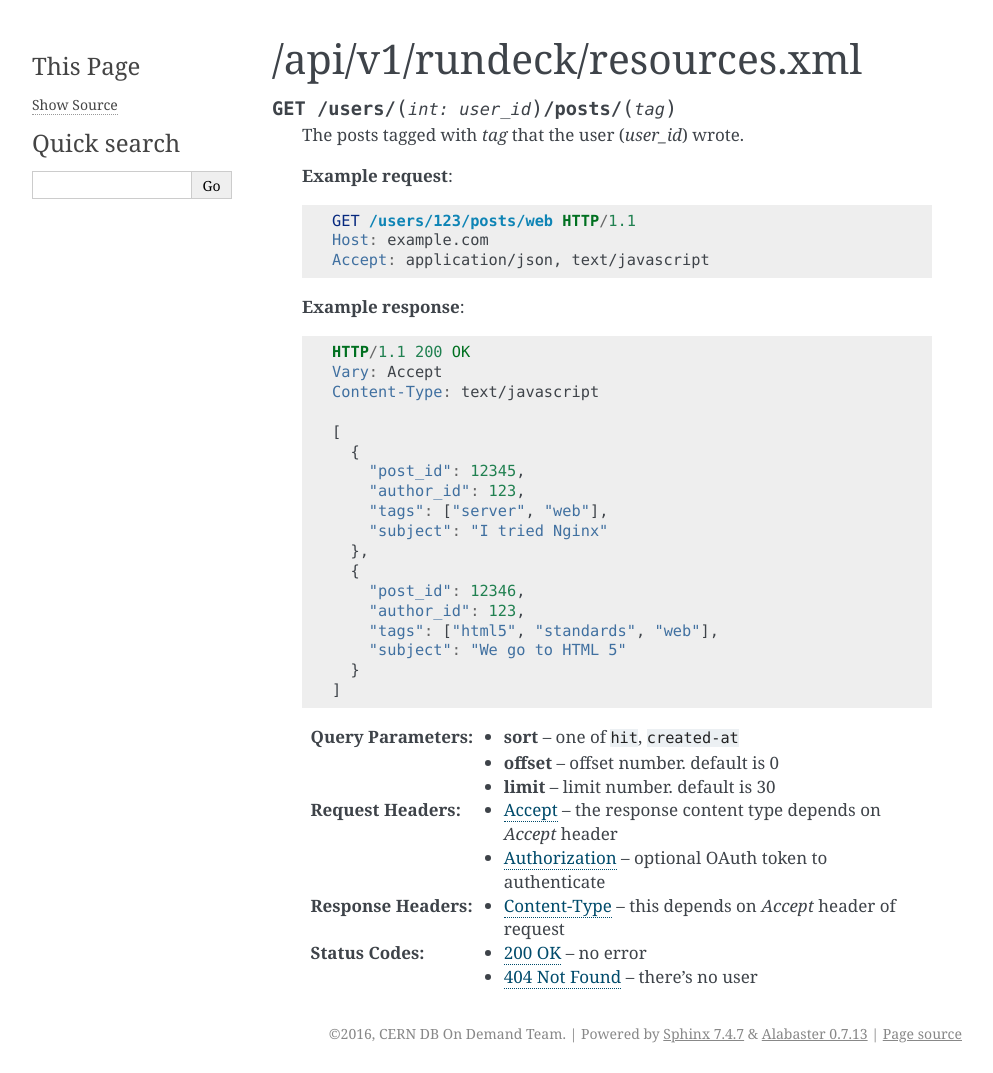
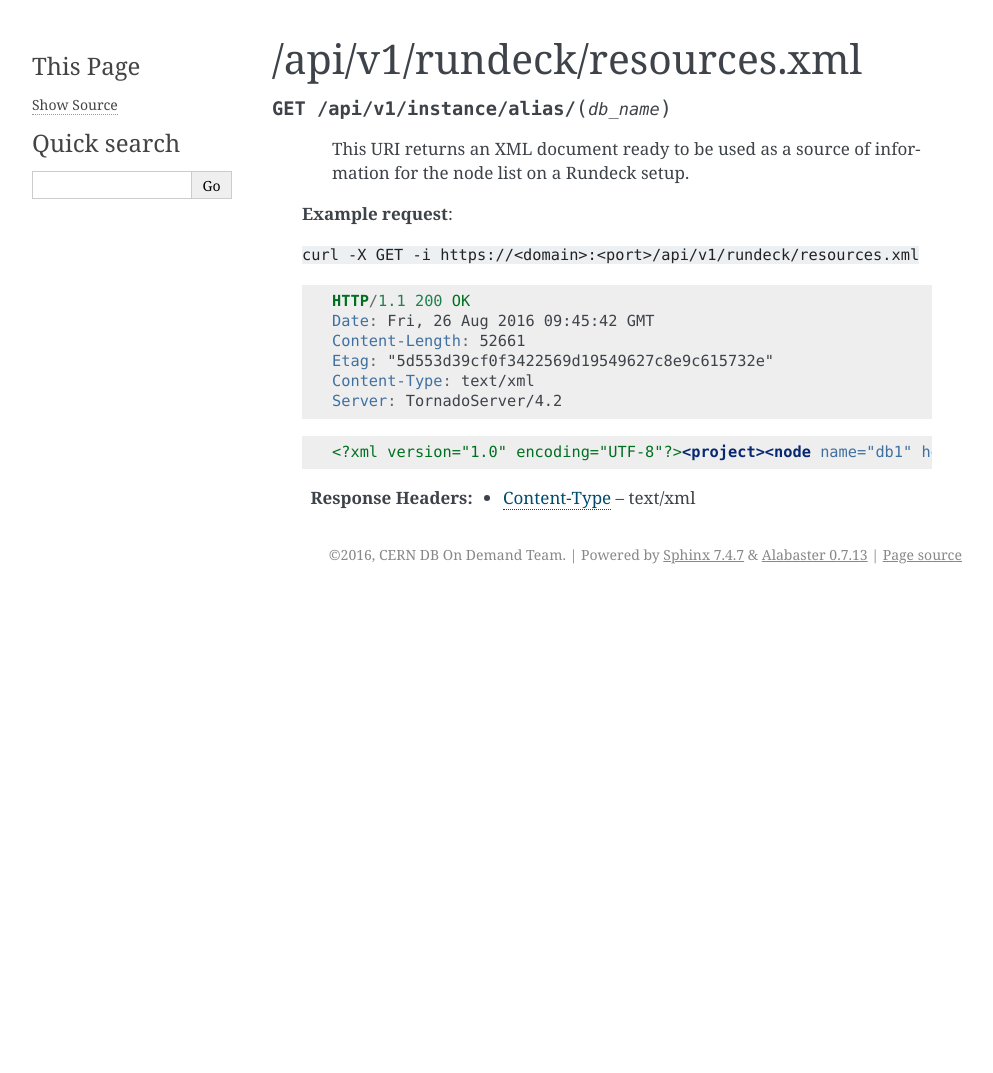
Before and after one commit to cerndb/dbod-api, a Sphinx documentation site: the page built from doc/source/endpoints/rundeck_resources.rst, in a window 1280 px wide. Shown: the whole page, without its empty margins (148-1141 px from the left). Built offline with Sphinx 7.4.7, drawn with Linux system fonts in a browser that asks for light colours; after the commit the page ends 900 px from its top, so only the background shows below that.

Commit message:
DOC: Adds rundeck/resources endpoint

```diff
--- a/doc/source/endpoints/rundeck_resources.rst
+++ b/doc/source/endpoints/rundeck_resources.rst
@@ -1,48 +1,26 @@
 /api/v1/rundeck/resources.xml
-==============================
+=============================
 
-.. http:get:: /users/(int:user_id)/posts/(tag)
+.. http:get:: /api/v1/instance/alias/(db_name)
 
-   The posts tagged with `tag` that the user (`user_id`) wrote.
+	This URI returns an XML document ready to be used as a source of information
+	for the node list on a Rundeck setup.
 
-   **Example request**:
+    **Example request**:
 
-   .. sourcecode:: http
+    ``curl -X GET -i https://<domain>:<port>/api/v1/rundeck/resources.xml``
 
-      GET /users/123/posts/web HTTP/1.1
-      Host: example.com
-      Accept: application/json, text/javascript
+    .. sourcecode:: http
 
-   **Example response**:
+		HTTP/1.1 200 OK
+		Date: Fri, 26 Aug 2016 09:45:42 GMT
+		Content-Length: 52661
+		Etag: "5d553d39cf0f3422569d19549627c8e9c615732e"
+		Content-Type: text/xml
+		Server: TornadoServer/4.2
 
-   .. sourcecode:: http
+    .. sourcecode:: xml
 
-      HTTP/1.1 200 OK
-      Vary: Accept
-      Content-Type: text/javascript
+		<?xml version="1.0" encoding="UTF-8"?><project><node name="db1" hostname="dbod-db1.domain" ...
 
-      [
-        {
-          "post_id": 12345,
-          "author_id": 123,
-          "tags": ["server", "web"],
-          "subject": "I tried Nginx"
-        },
-        {
-          "post_id": 12346,
-          "author_id": 123,
-          "tags": ["html5", "standards", "web"],
-          "subject": "We go to HTML 5"
-        }
-      ]
-
-   :query sort: one of ``hit``, ``created-at``
-   :query offset: offset number. default is 0
-   :query limit: limit number. default is 30
-   :reqheader Accept: the response content type depends on
-                      :mailheader:`Accept` header
-   :reqheader Authorization: optional OAuth token to authenticate
-   :resheader Content-Type: this depends on :mailheader:`Accept`
-                            header of request
-   :statuscode 200: no error
-   :statuscode 404: there's no user
+    :resheader Content-Type: text/xml
```
